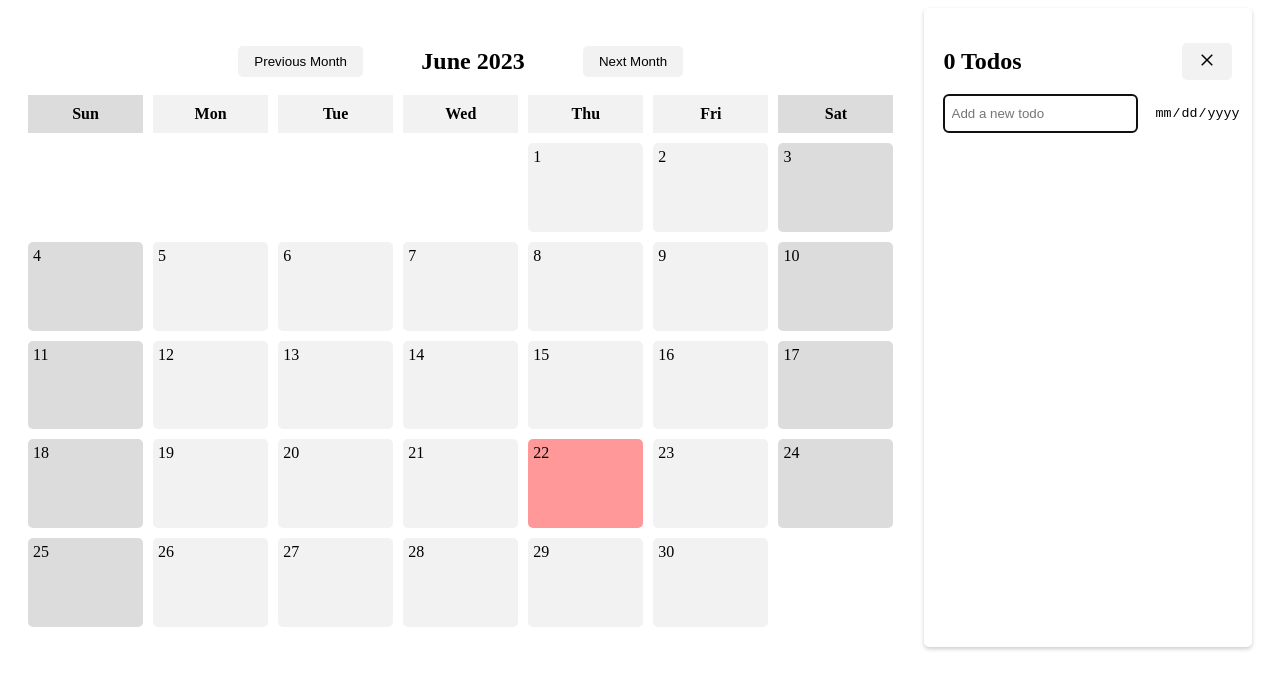
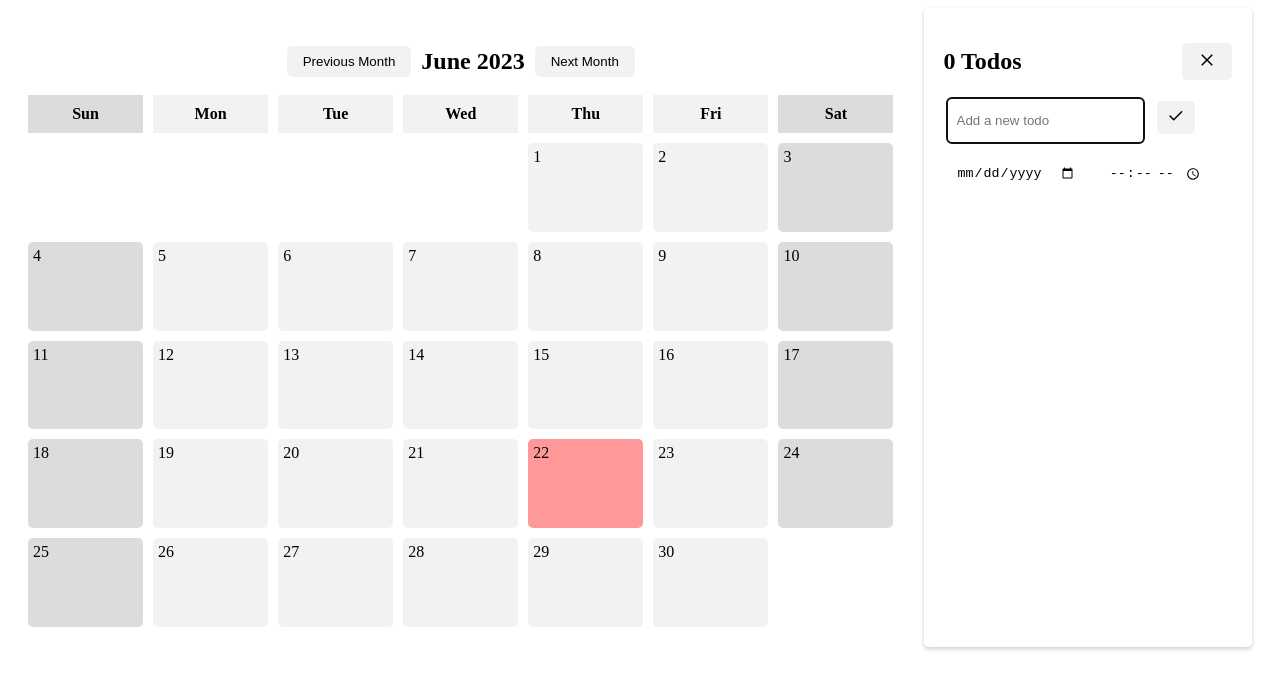
Before and after one commit to Asura369/calendar-app, a React (Create React App) app: page / in a window 1280 px wide. Both pictures are taken after a click on the button 1207 px from the left and 61 px from the top of the page. Shown: the top 688 px of the page. Built offline with nearby package versions, Linux system fonts and the light colour scheme.

Commit message:
optimized UI for inputting due date and time

```diff
--- a/src/assets/css/main.css
+++ b/src/assets/css/main.css
@@ -95,7 +95,8 @@
   display: flex;
   align-items: flex-start;
   justify-content: flex-start;
-  height: 11.111vh; /* 1/9 of viewport height */
+  height: 11.111vh;
+  /* 1/9 of viewport height */
   background-color: #f2f2f2;
   border-radius: 5px;
   cursor: pointer;
@@ -121,19 +122,6 @@
   background-color: #ff9999;
 }
 
-.fixed-h2-container {
-  display: flex;
-  justify-content: center;
-}
-
-.fixed-h2-container h2 {
-  width: 200px; /* Set your desired fixed width */
-  text-align: center;
-  white-space: nowrap;
-  overflow: hidden;
-  text-overflow: ellipsis;
-}
-
 .todo-list {
   width: 25%;
   padding: 20px;
@@ -149,13 +137,13 @@
 }
 
 .todo-input {
-  display: flex;
   margin-bottom: 10px;
 }
 
 .todo-input input {
   flex-grow: 1;
-  padding: 8px;
+  padding: 15px 10px;
+  margin: 3px;
   border: none;
   border-radius: 5px;
   margin-right: 10px;
--- a/src/components/TodoList.js
+++ b/src/components/TodoList.js
@@ -52,6 +52,7 @@ function TodoList() {
             setInputValue('');
             setDueDate('');
             setDueTime('');
+            inputRef.current.focus(); // Focus on the input field after adding a todo
         }
     };
 
@@ -144,6 +145,10 @@ function TodoList() {
                         ref={inputRef} // Assign the reference to the input element
                     />
 
+                    <button className="small-button" onClick={addTodo}>
+                        <img src={checkIcon} alt="Check" className="add-icon" />
+                    </button>
+
                     {/* Input field for due date */}
                     <input
                         type="date"
@@ -160,10 +165,6 @@ function TodoList() {
                         placeholder="Due time"
                     />
 
-                    <button className="button" onClick={addTodo}>
-                        <img src={checkIcon} alt="Check" className="add-icon" />
-                    </button>
-
                 </div>
             )}
 
```
